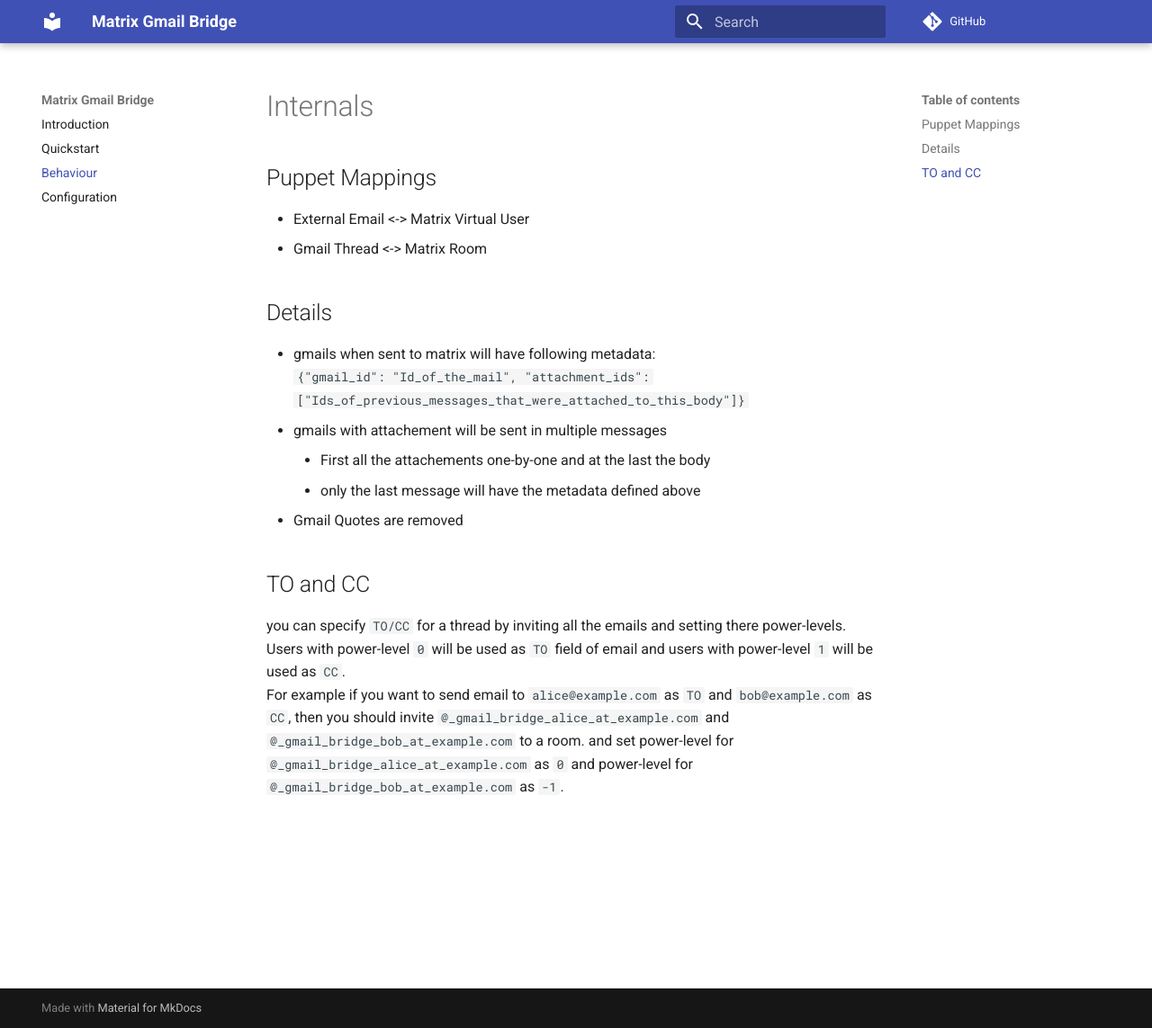
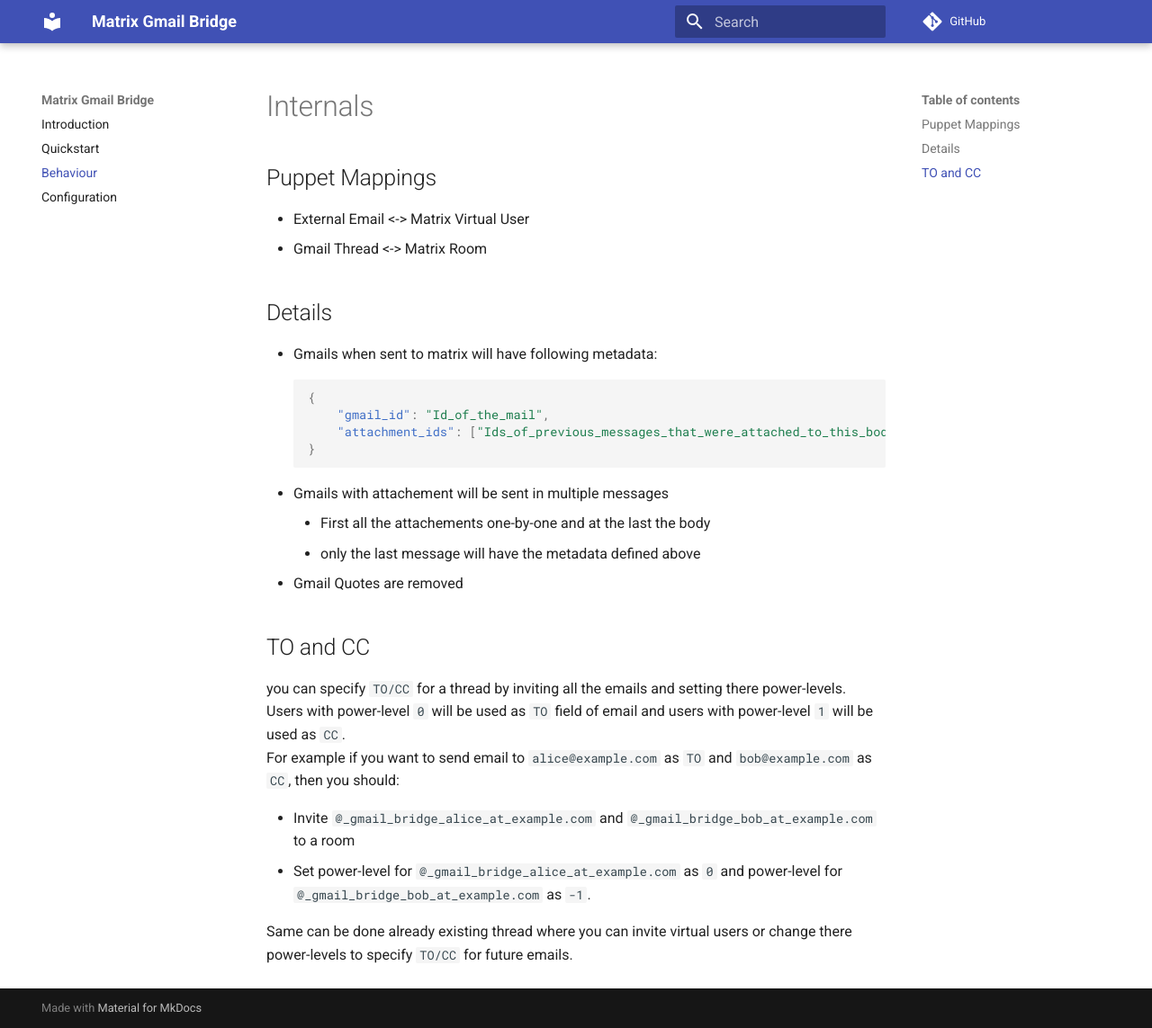
Before and after one commit to askalbot/matrix-gmail-bridge, an MkDocs documentation site: the page built from docs/behaviour.md, in a window 1280 px wide and 1143 px high. Shown: the whole window at 90% size. Built offline with MkDocs 1.6.1 and Material for MkDocs 9.7.7, drawn with Linux system fonts in a browser that asks for light colours; comment, search, counter and statistics services are not loaded.

Commit message:
Makes docs more readable for `To/cc`

````diff
--- a/docs/behaviour.md
+++ b/docs/behaviour.md
@@ -4,9 +4,14 @@
 - Gmail Thread <-> Matrix Room
 
 ## Details
-- gmails when sent to matrix will have following metadata:
-	`{"gmail_id": "Id_of_the_mail", "attachment_ids": ["Ids_of_previous_messages_that_were_attached_to_this_body"]}`
-- gmails with attachement will be sent in multiple messages
+- Gmails when sent to matrix will have following metadata:
+```json
+{
+	"gmail_id": "Id_of_the_mail",
+	"attachment_ids": ["Ids_of_previous_messages_that_were_attached_to_this_body"]
+}
+```
+- Gmails with attachement will be sent in multiple messages
 	- First all the attachements one-by-one and at the last the body
 	- only the last message will have the metadata defined above
 - Gmail Quotes are removed
@@ -16,5 +21,10 @@
 you can specify `TO/CC` for a thread by inviting all the emails and setting there power-levels.
 Users with power-level `0` will be used as `TO` field of email and users with power-level `1` will
 be used as `CC`.
-For example if you want to send email to `alice@example.com` as `TO` and `bob@example.com` as `CC`,
-then you should invite `@_gmail_bridge_alice_at_example.com` and `@_gmail_bridge_bob_at_example.com` to a room. and set power-level for `@_gmail_bridge_alice_at_example.com` as `0` and power-level for `@_gmail_bridge_bob_at_example.com` as `-1`.
+For example if you want to send email to `alice@example.com` as `TO` and `bob@example.com` as `CC`, then you should:
+
+- Invite `@_gmail_bridge_alice_at_example.com` and `@_gmail_bridge_bob_at_example.com` to a room
+- Set power-level for `@_gmail_bridge_alice_at_example.com` as `0` and power-level for `@_gmail_bridge_bob_at_example.com` as `-1`.
+
+Same can be done already existing thread where you can invite virtual users or change there power-levels to
+specify `TO/CC` for future emails.
````
